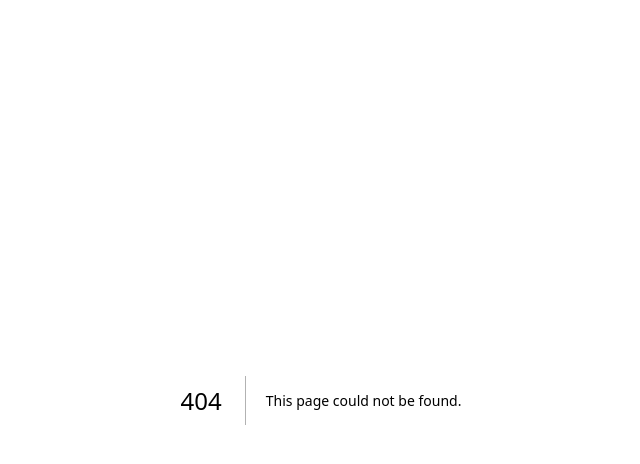
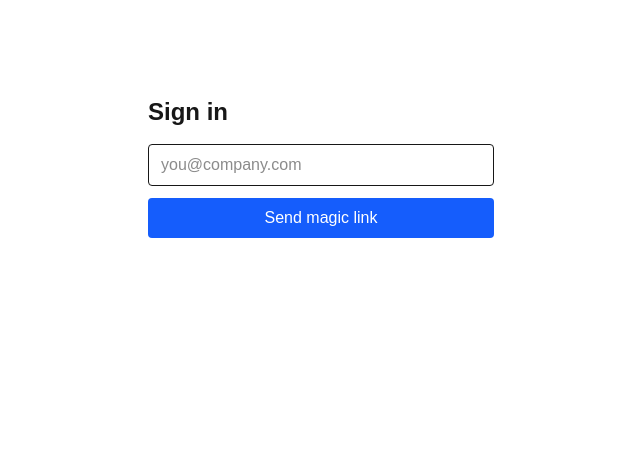
Before and after one commit to nsjpatrick/frp_app, a Next.js app: page /sign-in in a window 1280 px wide. Before the commit this address had no page. Shown: the top 464 px of the page, without its empty margins (319-959 px from the left). Built offline with nearby package versions, Linux system fonts and the light colour scheme.

Commit message:
feat: NextAuth email magic-link authentication

```diff
--- /dev/null
+++ b/app/(auth)/sign-in/page.tsx
@@ -0,0 +1,38 @@
+'use client';
+import { signIn } from 'next-auth/react';
+import { useState } from 'react';
+
+export default function SignInPage() {
+  const [email, setEmail] = useState('');
+  const [sent, setSent] = useState(false);
+
+  return (
+    <div className="max-w-sm mx-auto pt-24 space-y-4">
+      <h1 className="text-2xl font-semibold">Sign in</h1>
+      {sent ? (
+        <p className="text-sm">Check your email for a sign-in link.</p>
+      ) : (
+        <form
+          onSubmit={async (e) => {
+            e.preventDefault();
+            await signIn('email', { email, redirect: false });
+            setSent(true);
+          }}
+          className="space-y-3"
+        >
+          <input
+            type="email"
+            required
+            value={email}
+            onChange={(e) => setEmail(e.target.value)}
+            placeholder="you@company.com"
+            className="w-full rounded border px-3 py-2"
+          />
+          <button type="submit" className="w-full rounded bg-blue-600 text-white py-2">
+            Send magic link
+          </button>
+        </form>
+      )}
+    </div>
+  );
+}
--- /dev/null
+++ b/app/api/auth/[...nextauth]/route.ts
@@ -0,0 +1,2 @@
+import { handlers } from '@/lib/auth';
+export const { GET, POST } = handlers;
--- a/app/layout.tsx
+++ b/app/layout.tsx
@@ -1,6 +1,7 @@
 import type { Metadata } from "next";
 import { Geist, Geist_Mono } from "next/font/google";
 import "./globals.css";
+import { SessionProviderWrapper } from "@/components/SessionProviderWrapper";
 
 const geistSans = Geist({
   variable: "--font-geist-sans",
@@ -27,7 +28,9 @@ export default function RootLayout({
       lang="en"
       className={`${geistSans.variable} ${geistMono.variable} h-full antialiased`}
     >
-      <body className="min-h-full flex flex-col">{children}</body>
+      <body className="min-h-full flex flex-col">
+        <SessionProviderWrapper>{children}</SessionProviderWrapper>
+      </body>
     </html>
   );
 }
--- /dev/null
+++ b/components/SessionProviderWrapper.tsx
@@ -0,0 +1,6 @@
+'use client';
+import { SessionProvider } from 'next-auth/react';
+
+export function SessionProviderWrapper({ children }: { children: React.ReactNode }) {
+  return <SessionProvider>{children}</SessionProvider>;
+}
--- /dev/null
+++ b/lib/auth.ts
@@ -0,0 +1,67 @@
+import NextAuth from 'next-auth';
+import EmailProvider from 'next-auth/providers/email';
+import { PrismaAdapter } from '@auth/prisma-adapter';
+import type { Adapter, AdapterUser } from '@auth/core/adapters';
+import { db } from '@/lib/db';
+import type { Role } from '@prisma/client';
+
+// Wrap PrismaAdapter to handle required tenantId on createUser.
+// When NextAuth creates a new user via magic-link, we assign them to the
+// mock tenant so the DB constraint is satisfied.
+const FALLBACK_TENANT_ID = 'mock-plas-tanks';
+
+function buildAdapter(): Adapter {
+  const base = PrismaAdapter(db) as Adapter;
+  return {
+    ...base,
+    // Override createUser to inject the fallback tenantId required by our schema.
+    // NextAuth's default adapter passes only the Auth.js AdapterUser fields (no tenantId).
+    createUser: async (user: AdapterUser): Promise<AdapterUser> => {
+      // Ensure the fallback tenant exists before creating the user
+      await db.tenant.upsert({
+        where: { id: FALLBACK_TENANT_ID },
+        update: {},
+        create: { id: FALLBACK_TENANT_ID, name: 'Plas-Tanks Industries (mock)' },
+      });
+      const created = await db.user.create({
+        data: {
+          email: user.email,
+          name: user.name,
+          tenantId: (user as AdapterUser & { tenantId?: string }).tenantId ?? FALLBACK_TENANT_ID,
+        },
+      });
+      return { ...created, emailVerified: null } as AdapterUser;
+    },
+  };
+}
+
+export const { handlers, auth, signIn, signOut } = NextAuth({
+  adapter: buildAdapter(),
+  providers: [
+    EmailProvider({
+      server: process.env.EMAIL_SERVER!,
+      from: process.env.EMAIL_FROM!,
+    }),
+  ],
+  pages: { signIn: '/sign-in' },
+  callbacks: {
+    session: async ({ session, user }) => {
+      if (session.user) {
+        const dbUser = await db.user.findUnique({ where: { id: user.id } });
+        (session.user as any).id = user.id;
+        (session.user as any).role = dbUser?.role ?? 'SALES';
+        (session.user as any).tenantId = dbUser?.tenantId;
+      }
+      return session;
+    },
+  },
+  session: { strategy: 'database' },
+});
+
+export type SessionUser = {
+  id: string;
+  email: string;
+  name?: string | null;
+  role: Role;
+  tenantId: string;
+};
```
